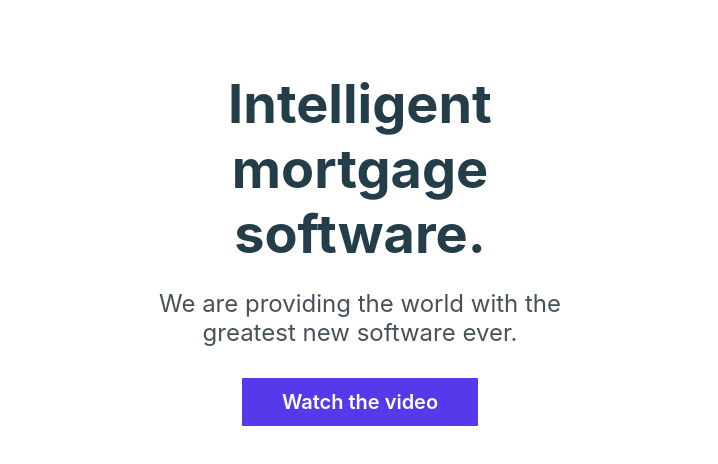
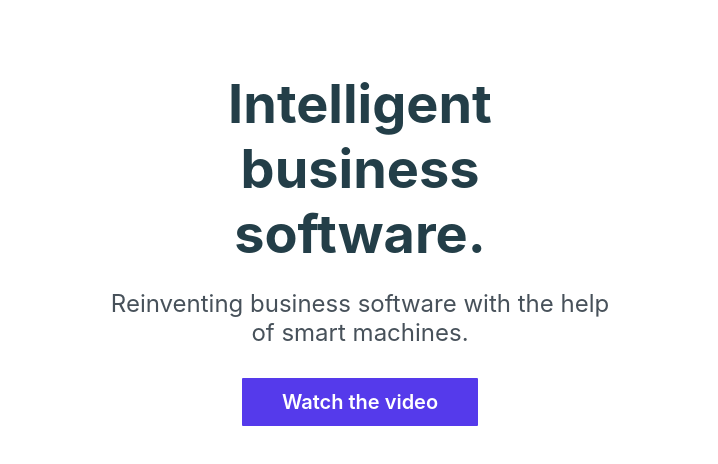
Before and after one commit to keegn/gatsby-startup-starter, a Gatsby site: page / in a window 1280 px wide. Shown: the part 78-542 px from the top of the page, without its empty margins (280-998 px from the left). Built offline with nearby package versions, Linux system fonts and the light colour scheme; Gatsby itself is replaced by a stand-in of ours.

Commit message:
Updated hero copy

```diff
--- a/src/pages/index.js
+++ b/src/pages/index.js
@@ -8,8 +8,8 @@ const IndexPage = () => (
   <Layout>
     <Hero>
       <HeroGroup>
-        <HeroGroupH1>Intelligent mortgage software.</HeroGroupH1>
-        <HeroP>We are providing the world with the greatest new software ever.</HeroP>
+        <HeroGroupH1>Intelligent business software.</HeroGroupH1>
+        <HeroP>Reinventing business software with the help of smart machines.</HeroP>
         <HeroA href="/">Watch the video</HeroA>
       </HeroGroup>
     </Hero>
```
